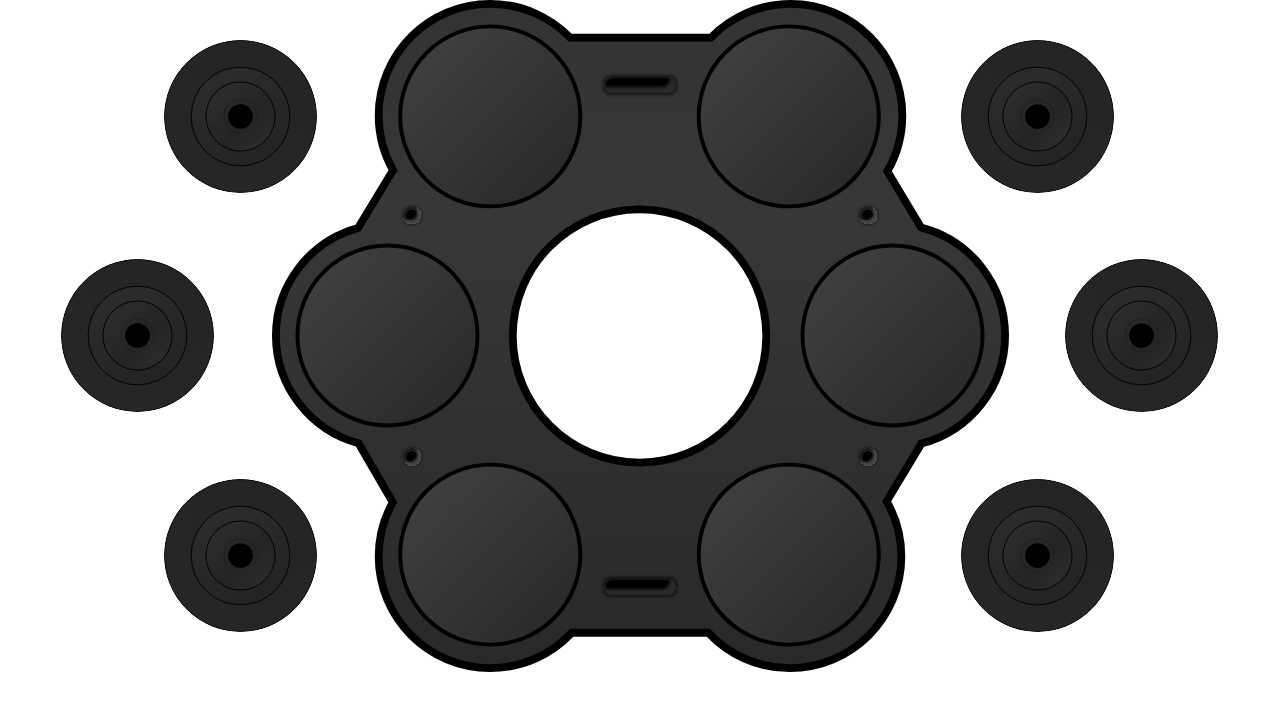
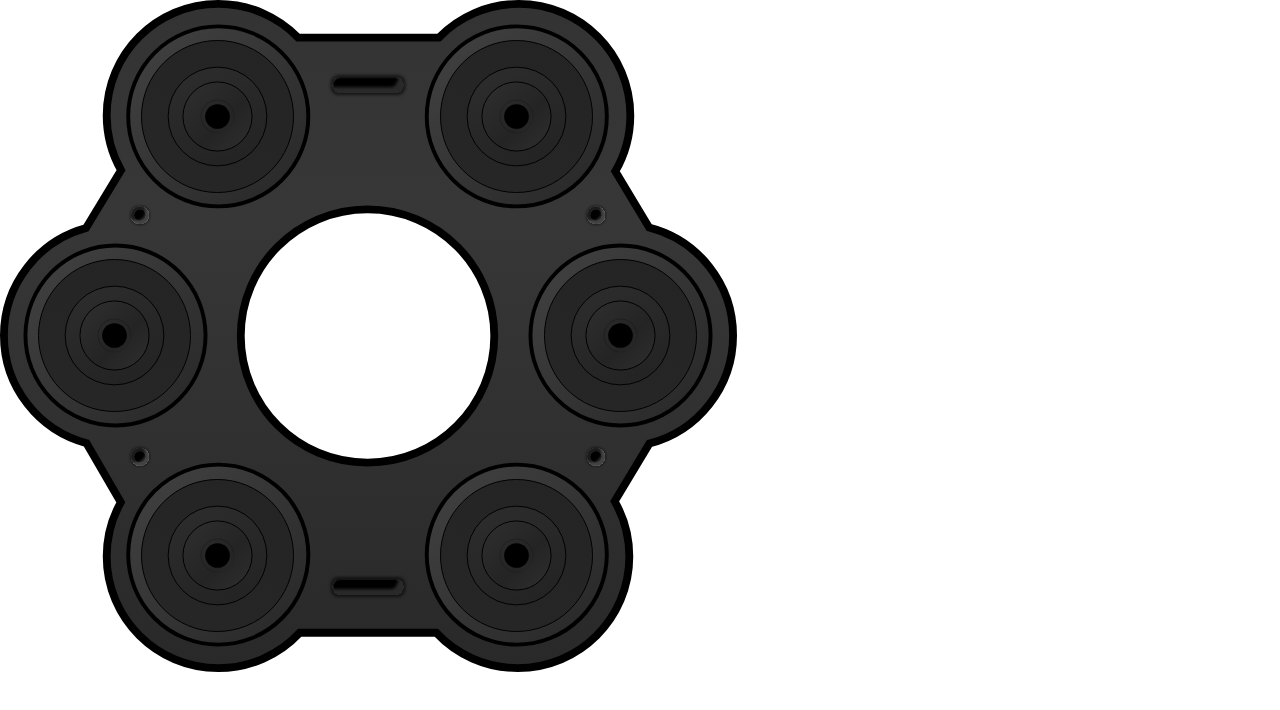
Before and after one commit to dovjay/zenmore, a Next.js app: page /agent-info/components/chara-equip in a window 1280 px wide. Shown: the top 710 px of the page. Built offline with nearby package versions, Linux system fonts and the light colour scheme.

Commit message:
improve agent-info page

```diff
--- a/pages/agent-info/components/chara-equip.tsx
+++ b/pages/agent-info/components/chara-equip.tsx
@@ -1,40 +1,20 @@
 import Image from "next/image"
 
+import DiskButton from "./disk-button"
+
 export default function CharaEquip() {
-    return <div className="w-full h-fit bottom-0 mb-20 relative">
-        <Image
-            src="/images/Disk Container.svg" alt="Disk Container" width={737} height={671}
-            className="mx-auto"
-        />
-
-        <Image
-            src="/images/Disk.svg" alt="Disk" width={153} height={153}
-            className="absolute top-[2.5rem] left-[10.25rem] rounded-full"
-        />
-
-        <Image
-            src="/images/Disk.svg" alt="Disk" width={153} height={153}
-            className="absolute top-[2.5rem] right-[10.4rem] rounded-full"
-        />
-
-        <Image
-            src="/images/Disk.svg" alt="Disk" width={153} height={153}
-            className="absolute left-[3.8rem] bottom-[16.25rem] rounded-full"
-        />
-
-        <Image
-            src="/images/Disk.svg" alt="Disk" width={153} height={153}
-            className="absolute right-[3.9rem] bottom-[16.25rem] rounded-full"
-        />
-
-        <Image
-            src="/images/Disk.svg" alt="Disk" width={153} height={153}
-            className="absolute bottom-[2.5rem] left-[10.25rem] rounded-full"
-        />
-
-        <Image
-            src="/images/Disk.svg" alt="Disk" width={153} height={153}
-            className="absolute bottom-[2.5rem] right-[10.4rem] rounded-full"
-        />
+    return <div className="w-full h-fit bottom-0 mb-12 relative">
+        <div className="relative w-fit h-fit">
+            <Image
+                src="/images/Disk Container.svg" alt="Disk Container" width={737} height={671}
+                className="mx-auto"
+            />
+            <DiskButton position="top-[2.5rem] left-[8.8rem]" />
+            <DiskButton position="top-[2.5rem] right-[9rem]" />
+            <DiskButton position="left-[2.4rem] bottom-[16.25rem]" />
+            <DiskButton position="right-[2.5rem] bottom-[16.25rem]" />
+            <DiskButton position="bottom-[2.5rem] left-[8.8rem]" />
+            <DiskButton position="bottom-[2.5rem] right-[9rem]" />
+        </div>
     </div>
 }
--- a/pages/agent-info/components/chara-skills.tsx
+++ b/pages/agent-info/components/chara-skills.tsx
@@ -3,13 +3,13 @@ import Image from "next/image"
 import SkillButton from "./skill-button"
 
 export default function CharaSkills() {
-    return <div className="bg-black text-white rounded-[1rem] border-4 border-black w-full h-fit bottom-0 mb-20 overflow-hidden relative">
+    return <div className="bg-black text-white rounded-[1rem] border-4 border-black w-full h-fit bottom-0 mb-8 overflow-hidden relative">
         <div
             style={{ backgroundImage: `url('/textures/Diagonal Texture 600.png')` }}
             className="absolute w-full h-full opacity-10 bg-[length:24rem]"
         />
         <div className="relative -translate-y-2">
-            <h4 className="ml-8 my-6 font-bold text-md tracking-wider">SKILL INFO</h4>
+        <h4 className="font-bold text-sm ml-8 my-6 tracking-wide">SKILL INFO</h4>
 
             <Image
                 src="/icons/Loop Icon.png" alt="Loop Icon"
@@ -40,7 +40,7 @@ export default function CharaSkills() {
                 />
             </section>
 
-            <h4 className="font-bold text-md ml-8 my-6 tracking-wider">TALENT INFO</h4>
+            <h4 className="font-bold text-sm ml-8 my-4 tracking-wide">TALENT INFO</h4>
 
             <section className="w-full flex flex-col items-center p-8">
                 <Image src="/images/talent-button-header.png" alt="Talent Button Header" width={205} height={48} />
--- /dev/null
+++ b/pages/agent-info/components/disk-button.tsx
@@ -0,0 +1,17 @@
+import Image from "next/image"
+
+interface IDiskButton {
+  position: string,
+}
+
+export default function DiskButton(props: IDiskButton) {
+  let { position } = props
+
+  return <button
+    className={`absolute rounded-full hover:ring-4 hover:ring-[#F6D904] ${position} transition duration-300`}
+  >
+    <Image
+      src="/images/Disk.svg" alt="Disk" width={153} height={153}
+    />
+  </button>
+}
--- a/pages/agent-info/components/stat-info.tsx
+++ b/pages/agent-info/components/stat-info.tsx
@@ -8,14 +8,14 @@ export default function StatInfo(props: IStatInfo) {
   const { statName, statValue, empty } = props
 
   if (empty) {
-    return <div className="bg-black flex gap-4 text-white/20 text-2xl font-bold px-6 py-1 rounded-full items-center">
+    return <div className="bg-black flex gap-4 text-white/20 text-lg font-bold px-6 py-1 rounded-full items-center">
       <hr className="w-full border-x-4 border-white/20" />
       <span className="font-display">EMPTY</span>
       <hr className="w-full border-x-4 border-white/20" />
     </div>
   }
 
-  return <div className="bg-black flex text-white text-2xl font-bold px-6 py-1 rounded-full">
+  return <div className="bg-black flex text-white text-xl font-bold px-6 py-1 rounded-full">
     <span>{statName}</span>
     <span className="ml-auto">{statValue}</span>
   </div>
--- a/pages/agent-info/index.tsx
+++ b/pages/agent-info/index.tsx
@@ -33,11 +33,11 @@ export default function AgentSelection() {
                 <div className=''>
                     <BangbooBackground />
                     <LightingBackground />
-                    <FilmRollBackground />
+                    <FilmRollBackground tintColor="#65a30d" />
                     <MenuCorner />
                     <CharaPreview charaName={false} />
 
-                    <div className='w-1/3 absolute right-20 bottom-0 mb-20'>
+                    <div className='w-5/12 absolute right-24 bottom-0 mb-20'>
                         { menu === 'stats' && <CharaStats /> }
                         { menu === 'skills' && <CharaSkills /> }
                         { menu === 'equip' && <CharaEquip /> }
--- a/pages/agent-selection/components/bangboo-background.tsx
+++ b/pages/agent-selection/components/bangboo-background.tsx
@@ -6,7 +6,7 @@ export default function BangbooBackground() {
             <div className='w-full h-full -rotate-[5deg]'>
                 <div
                     style={{ backgroundImage: `url(${bangbooTileBackground.src})` }}
-                    className="animate-bangboo-bg-slide w-[200%] h-[200%] -translate-x-[10%] -translate-y-[45%] bg-repeat bg-[length:333px_570px]"
+                    className="animate-bangboo-bg-slide w-[200%] h-[200%] -translate-x-[10%] -translate-y-[45%] bg-repeat bg-[length:222px_380px]"
                 />
             </div>
         </div>
--- a/tailwind.config.js
+++ b/tailwind.config.js
@@ -10,15 +10,19 @@ module.exports = {
       keyframes: {
         bangbooBgSlide: {
           '0%': { 'background-position': '0 0' },
-          '100%': { 'background-position': '-333px 570px'}
+          '100%': { 'background-position': '-222px 380px'}
         },
         filmRollSlide: {
           '0%': { 'background-position': '0 0' },
-          '100%': { 'background-position': '0 -60%'}
+          '100%': { 'background-position': '0 -115px'}
         },
         agentRollSlide: {
-          '0%': { 'background-position': '0% 0%'},
-          '100%': { 'background-position': '0 1140%' }
+          '0%': { 'background-position': '0 0'},
+          '100%': { 'background-position': '0 1335px' }
+        },
+        agentRollSlide50: {
+          '0%': { 'background-position': '0 365px'},
+          '100%': { 'background-position': '0 1700px' }
         },
         selectButtonSlide: {
           '0%': { 'background-position': '0 50%' },
@@ -30,8 +34,9 @@ module.exports = {
         }
       },
       animation: {
-        'film-roll-slide': 'filmRollSlide 15s linear infinite',
-        'agent-roll-slide': 'agentRollSlide 20s linear infinite',
+        'film-roll-slide': 'filmRollSlide 5s linear infinite',
+        'agent-roll-slide': 'agentRollSlide 10s linear infinite',
+        'agent-roll-slide-50': 'agentRollSlide50 10s linear infinite',
         'bangboo-bg-slide': 'bangbooBgSlide 7s linear infinite',
         'select-button-slide': 'selectButtonSlide 2s linear infinite',
         'news-slide': 'newsSlide 10s linear infinite'
```
Also changed, not shown: pages/agent-info/components/chara-stats.tsx (+5 -5 lines), pages/agent-info/components/film-roll-background.tsx (+26 -8 lines).
